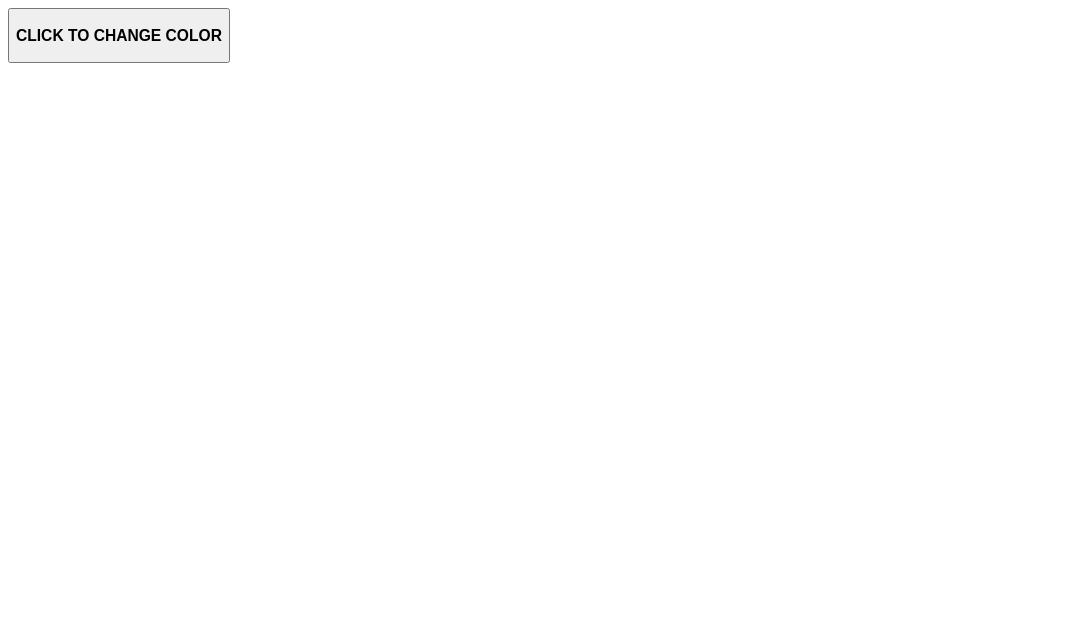
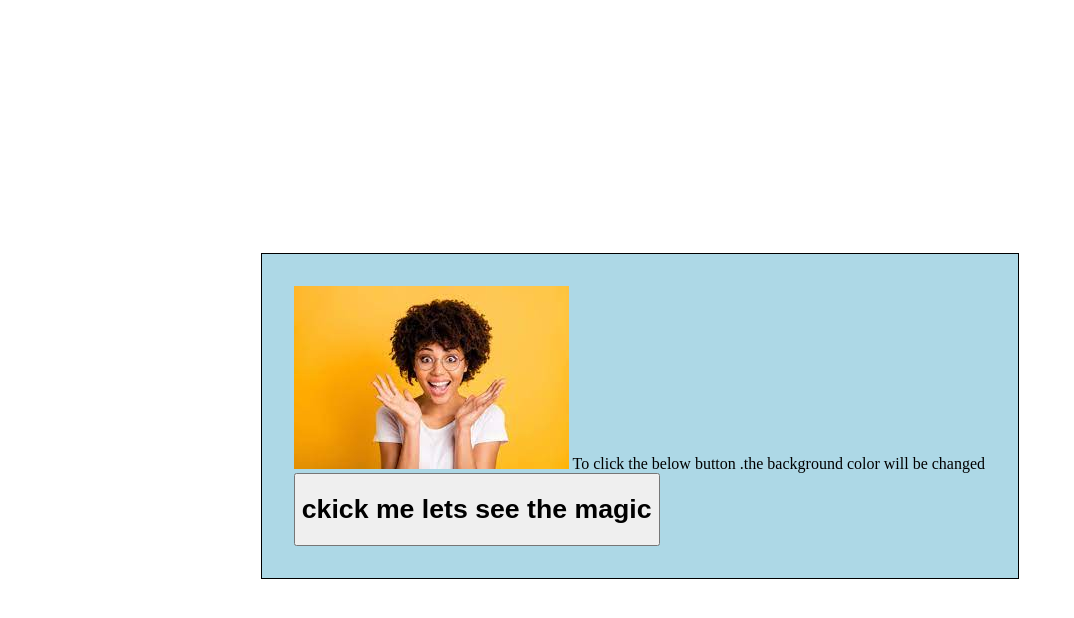
Before and after one commit to poojithgowd/Clor-Generator-using-JavaScript, a plain HTML site: page index.html in a window 1280 px wide. Shown: the whole page, without its empty margins (0-1074 px from the left). Drawn offline with Linux system fonts and the light colour scheme.

Commit message:
Update index.html

```diff
--- a/index.html
+++ b/index.html
@@ -3,10 +3,16 @@
 <head>
     <meta charset="UTF-8">
     <meta name="viewport" content="width=device-width, initial-scale=1.0">
+    <link rel="stylesheet" href="styles.css">
     <title>Document</title>
 </head>
 <body id="id1" >
     <script src="color generator.js"></script>
-    <button  onclick="generateColor()" ><h3>CLICK TO CHANGE COLOR</h3></button>
+    <div>
+        <img src="./download.jpeg" alt="noimage">
+     To click the below button .the background color will be changed
+     <br>
+    <button  onclick="generateColor()"><h1>ckick me lets see the magic </h1></button>
+   </div>
 </body>
 </html>
```
